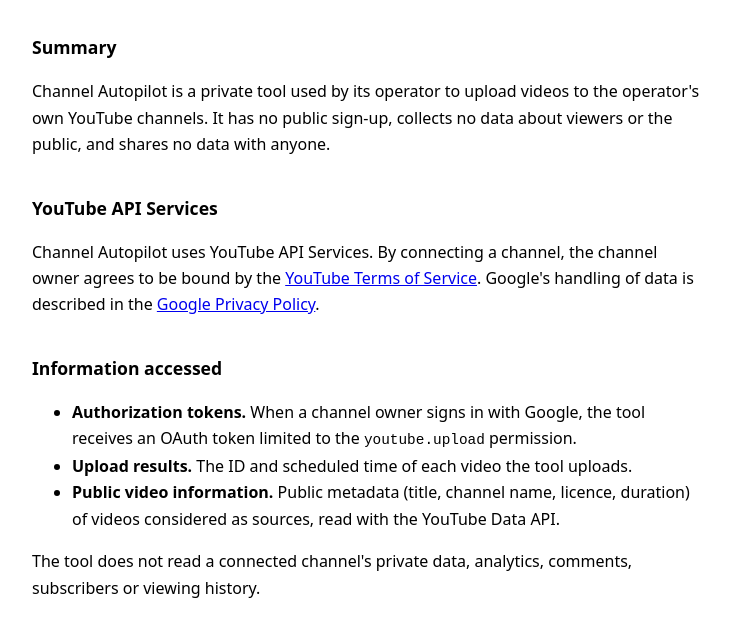
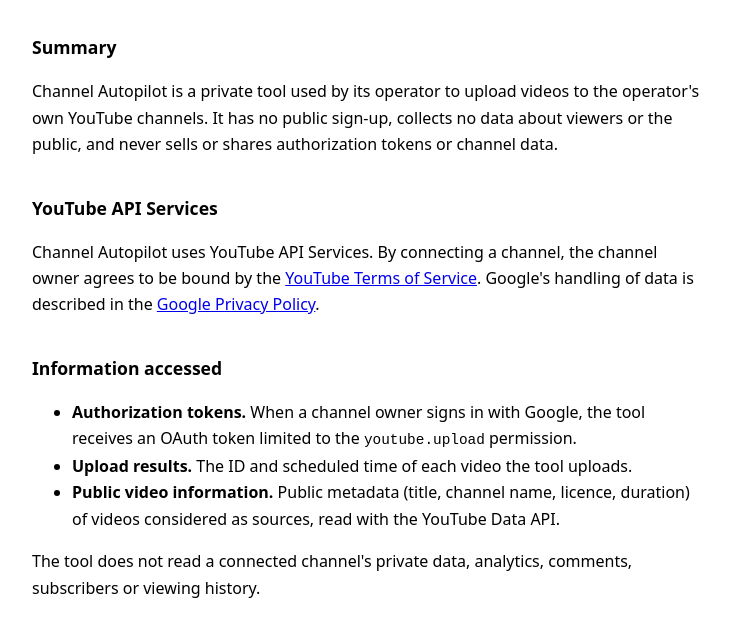
Before and after one commit to Viprasol/channel-autopilot-site, a plain HTML site: page privacy.html in a window 1280 px wide. Shown: the part 150-784 px from the top of the page, without its empty margins (272-1002 px from the left). Drawn offline with Linux system fonts and the light colour scheme.

Commit message:
docs: make the privacy summary consistent with the AI processing note

```diff
--- a/privacy.html
+++ b/privacy.html
@@ -12,7 +12,7 @@
   <p class="lead">Channel Autopilot &middot; Last updated 23 November 2026</p>
 
   <h2>Summary</h2>
-  <p>Channel Autopilot is a private tool used by its operator to upload videos to the operator's own YouTube channels. It has no public sign-up, collects no data about viewers or the public, and shares no data with anyone.</p>
+  <p>Channel Autopilot is a private tool used by its operator to upload videos to the operator's own YouTube channels. It has no public sign-up, collects no data about viewers or the public, and never sells or shares authorization tokens or channel data.</p>
 
   <h2>YouTube API Services</h2>
   <p>Channel Autopilot uses YouTube API Services. By connecting a channel, the channel owner agrees to be bound by the <a href="https://www.youtube.com/t/terms">YouTube Terms of Service</a>. Google's handling of data is described in the <a href="https://policies.google.com/privacy">Google Privacy Policy</a>.</p>
```
